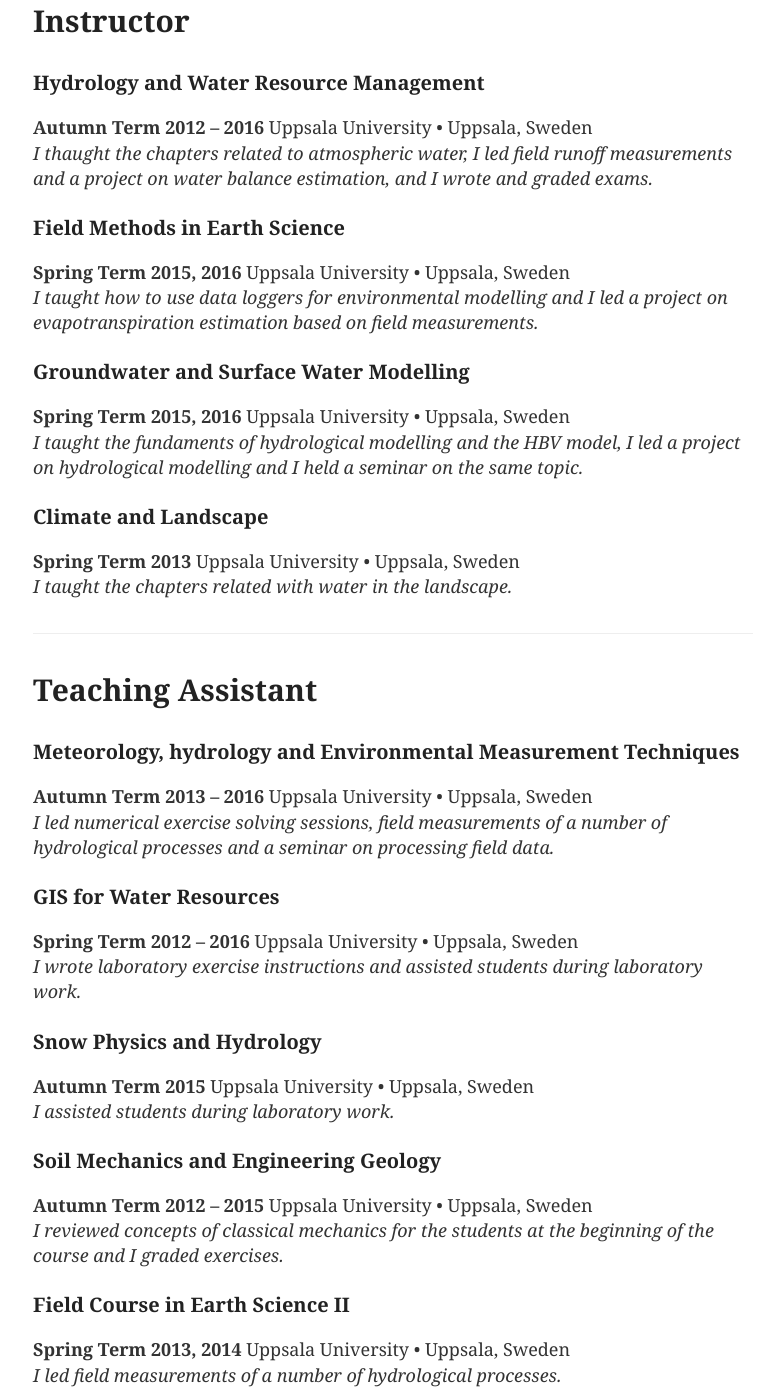
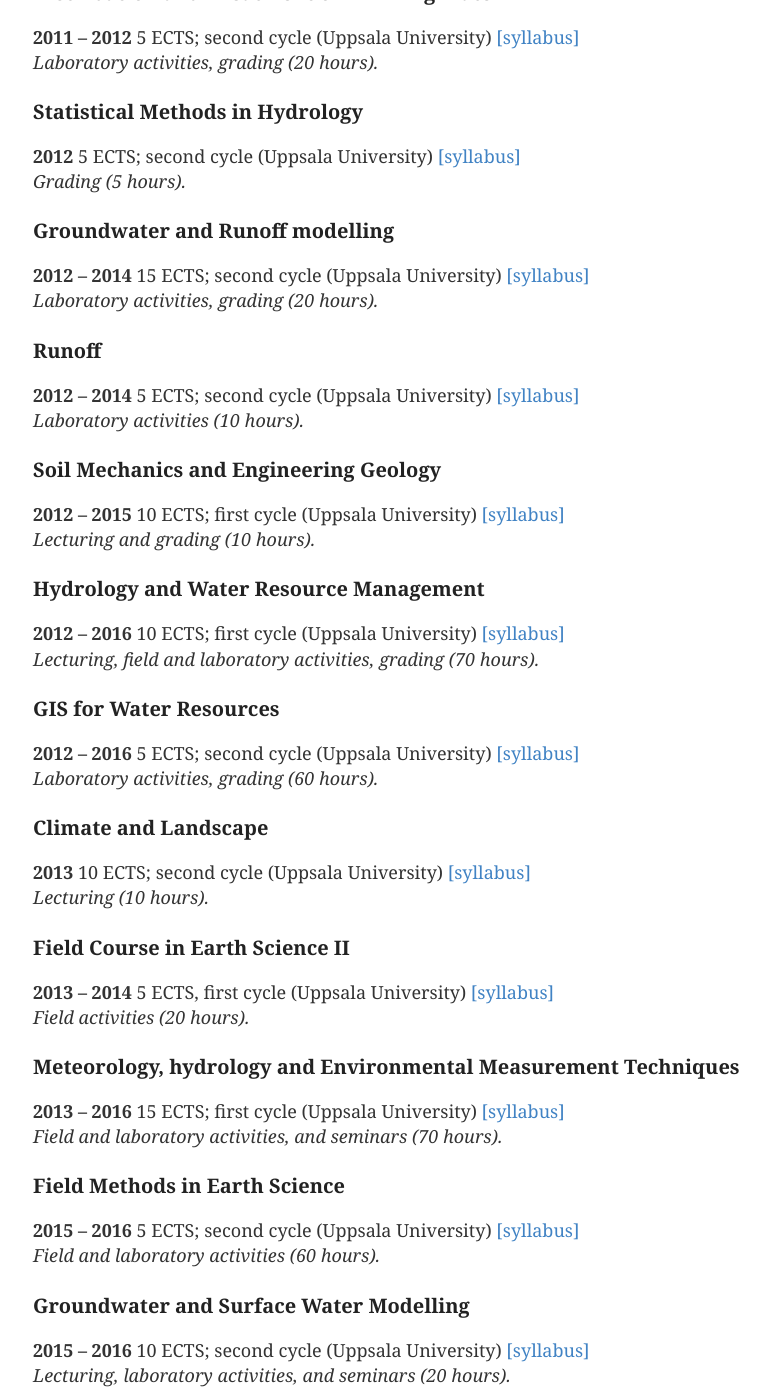
Before and after one commit to GironsLopez/GironsLopez.github.io, a Jekyll site: the page built from teaching/index.md, in a window 1280 px wide and 1400 px high, scrolled down 550 px. Shown: the whole window, without its empty margins (247-1031 px from the left). Built offline with Jekyll 4.4.1, drawn with Linux system fonts in a browser that asks for light colours; some of the changed text lies outside the part shown.

Commit message:
Update index.md

```diff
--- a/teaching/index.md
+++ b/teaching/index.md
@@ -4,71 +4,68 @@
 description: Teaching experience
 ---
 
-# Training
+# Teaching Experience
 
-### Academic Teacher Training Course II
-**2015** Uppsala University • Uppsala, Sweden
+### Global Hydrology
+**2011** 10 ECTS; second cycle (Uppsala University) [[syllabus]](https://www.uu.se/en/admissions/master/selma/kursplan/?kKod=1HY115){:target="_blank"}
+*Field activities (10 hours).*
+
+### Distribution and Treatment of Drinking Water
+**2011 -- 2012** 5 ECTS; second cycle (Uppsala University) [[syllabus]](https://www.uu.se/en/admissions/master/selma/kursplan/?kKod=1TV441){:target="_blank"}
+*Laboratory activities, grading (20 hours).*
+
+### Statistical Methods in Hydrology
+**2012** 5 ECTS; second cycle (Uppsala University) [[syllabus]](https://www.uu.se/en/admissions/master/selma/kursplan/?kKod=1HY114){:target="_blank"}
+*Grading (5 hours).*
+
+### Groundwater and Runoff modelling
+**2012 -- 2014** 15 ECTS; second cycle (Uppsala University) [[syllabus]](https://www.uu.se/en/admissions/master/selma/kursplan/?kKod=1HY000){:target="_blank"}
+*Laboratory activities, grading (20 hours).*
+
+### Runoff
+**2012 -- 2014** 5 ECTS; second cycle (Uppsala University) [[syllabus]](http://www.uu.se/en/admissions/master/selma/kursplan/?kKod=1TV443){:target="_blank"}
+*Laboratory activities (10 hours).*
+
+### Soil Mechanics and Engineering Geology
+**2012 -- 2015** 10 ECTS; first cycle (Uppsala University) [[syllabus]](http://www.uu.se/en/admissions/master/selma/kursplan/?kKod=1GV047){:target="_blank"}
+*Lecturing and grading (10 hours).*
+
+### Hydrology and Water Resource Management
+**2012 -- 2016** 10 ECTS; first cycle (Uppsala University) [[syllabus]](http://www.uu.se/en/admissions/master/selma/kursplan/?kKod=1HY141){:target="_blank"}
+*Lecturing, field and laboratory activities, grading (70 hours).*
+
+### GIS for Water Resources
+**2012 -- 2016** 5 ECTS; second cycle (Uppsala University) [[syllabus]](https://www.uu.se/en/admissions/master/selma/kursplan/?kKod=1TV444){:target="_blank"}
+*Laboratory activities, grading (60 hours).*
+
+### Climate and Landscape
+**2013** 10 ECTS; second cycle (Uppsala University) [[syllabus]](https://www.uu.se/en/admissions/master/selma/kursplan/?kKod=1GE111){:target="_blank"}
+*Lecturing (10 hours).*
+
+### Field Course in Earth Science II
+**2013 -- 2014** 5 ECTS, first cycle (Uppsala University) [[syllabus]](http://www.uu.se/en/admissions/master/selma/kursplan/?kKod=1GV053){:target="_blank"}
+*Field activities (20 hours).*
+
+### Meteorology, hydrology and Environmental Measurement Techniques
+**2013 -- 2016** 15 ECTS; first cycle (Uppsala University) [[syllabus]](http://www.uu.se/en/admissions/master/selma/kursplan/?kKod=1TV015){:target="_blank"}
+*Field and laboratory activities, and seminars (70 hours).*
+
+### Field Methods in Earth Science
+**2015 -- 2016** 5 ECTS; second cycle (Uppsala University) [[syllabus]](http://www.uu.se/en/admissions/master/selma/kursplan/?kKod=1GE043){:target="_blank"}
+*Field and laboratory activities (60 hours).*
+
+### Groundwater and Surface Water Modelling
+**2015 -- 2016** 10 ECTS; second cycle (Uppsala University) [[syllabus]](http://www.uu.se/en/admissions/master/selma/kursplan/?kKod=1HY041){:target="_blank"}
+*Lecturing, laboratory activities, and seminars (20 hours).*
+
+### Snow Physics and Hydrology
+**2016** 10 ECTS; second cycle (Uppsala University) [[syllabus]](http://www.uu.se/en/admissions/master/selma/kursplan/?kKod=1GE056){:target="_blank"}
+*Laboratory activities (10 hours).*
 
 <div class="line-separator"></div>
 
-# Instructor
+# University Pedagogical Education
 
-### Hydrology and Water Resource Management
-**Autumn Term 2012 -- 2016** Uppsala University • Uppsala, Sweden
-*I thaught the chapters related to atmospheric water, I led field runoff measurements and a project on water balance estimation, and I wrote and graded exams.*
-
-### Field Methods in Earth Science
-**Spring Term 2015, 2016** Uppsala University • Uppsala, Sweden
-*I taught how to use data loggers for environmental modelling and I led a project on evapotranspiration estimation based on field measurements.*
-
-### Groundwater and Surface Water Modelling
-**Spring Term 2015, 2016** Uppsala University • Uppsala, Sweden
-*I taught the fundaments of hydrological modelling and the HBV model, I led a project on hydrological modelling and I held a seminar on the same topic.*
-
-### Climate and Landscape
-**Spring Term 2013** Uppsala University • Uppsala, Sweden
-*I taught the chapters related with water in the landscape.*
-
-<div class="line-separator"></div>
-
-# Teaching Assistant
-
-### Meteorology, hydrology and Environmental Measurement Techniques
-**Autumn Term 2013 -- 2016** Uppsala University • Uppsala, Sweden
-*I led numerical exercise solving sessions, field measurements of a number of hydrological processes and a seminar on processing field data.*
-
-### GIS for Water Resources
-**Spring Term 2012 -- 2016** Uppsala University • Uppsala, Sweden
-*I wrote laboratory exercise instructions and assisted students during laboratory work.*
-
-### Snow Physics and Hydrology
-**Autumn Term 2015** Uppsala University • Uppsala, Sweden
-*I assisted students during laboratory work.*
-
-### Soil Mechanics and Engineering Geology
-**Autumn Term 2012 -- 2015** Uppsala University • Uppsala, Sweden
-*I reviewed concepts of classical mechanics for the students at the beginning of the course and I graded exercises.*
-
-### Field Course in Earth Science II
-**Spring Term 2013, 2014** Uppsala University • Uppsala, Sweden
-*I led field measurements of a number of hydrological processes.*
-
-### Groundwater and Runoff modelling
-**Autumn Term 2012 -- 2014** Uppsala University • Uppsala, Sweden
-*I led a project on hydrological modelling using HBV and I graded reports.*
-
-### Runoff
-**Autumn Term 2012 -- 2014** Uppsala University • Uppsala, Sweden
-*I assisted students during laboratory work.*
-
-### Distribution and Treatment of Drinking Water
-**Autumn Term 2011, 2012** Uppsala University • Uppsala, Sweden
-*I assisted students during laboratory work, and I graded exercises and exams.*
-
-### Statistical Methods in Hydrology
-**Spring Term 2012** Uppsala University • Uppsala, Sweden
-*I graded exams.*
-
-### Global Hydrology
-**Autumn Term 2011** Uppsala University • Uppsala, Sweden
-*I led topographic field measurements.*
+### Academic Teacher Training Course
+**2015** Uppsala University • Uppsala, Sweden
+*5 weeks, full-time.*
```
